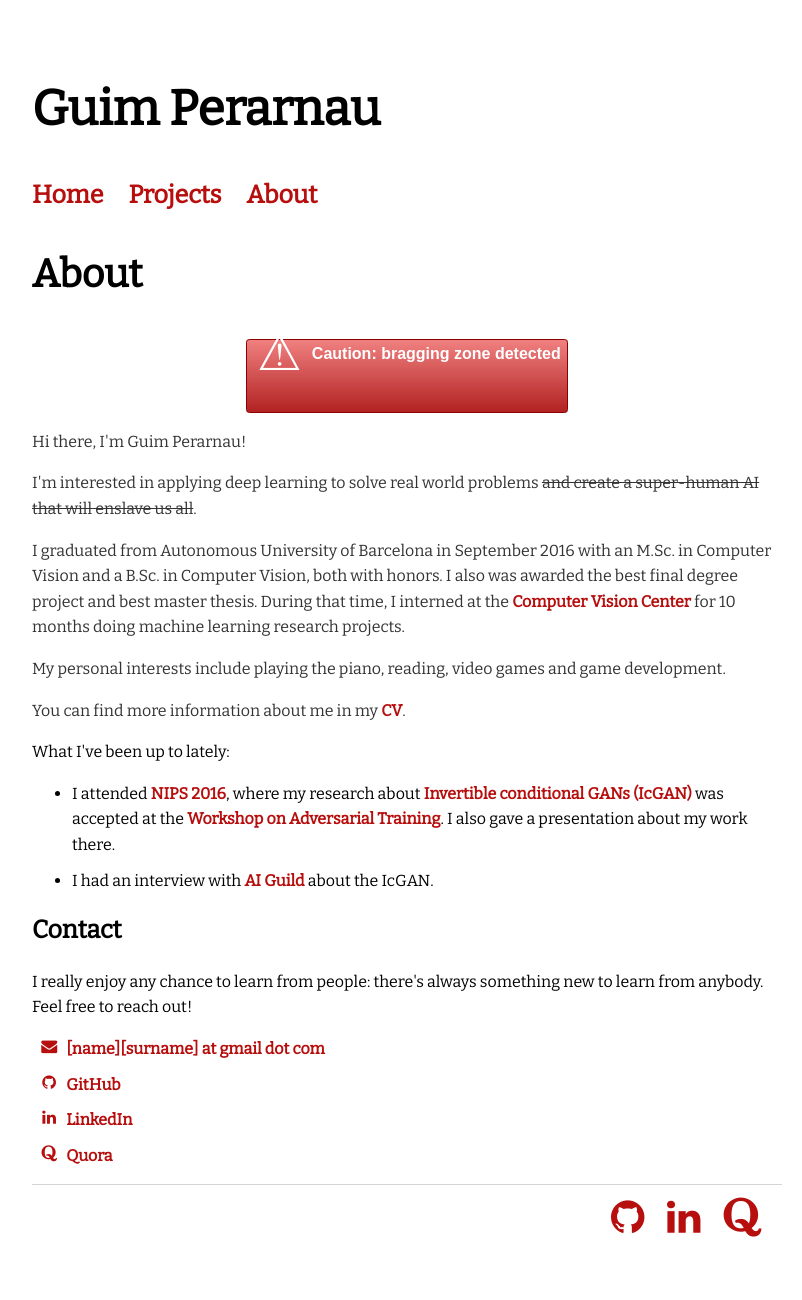
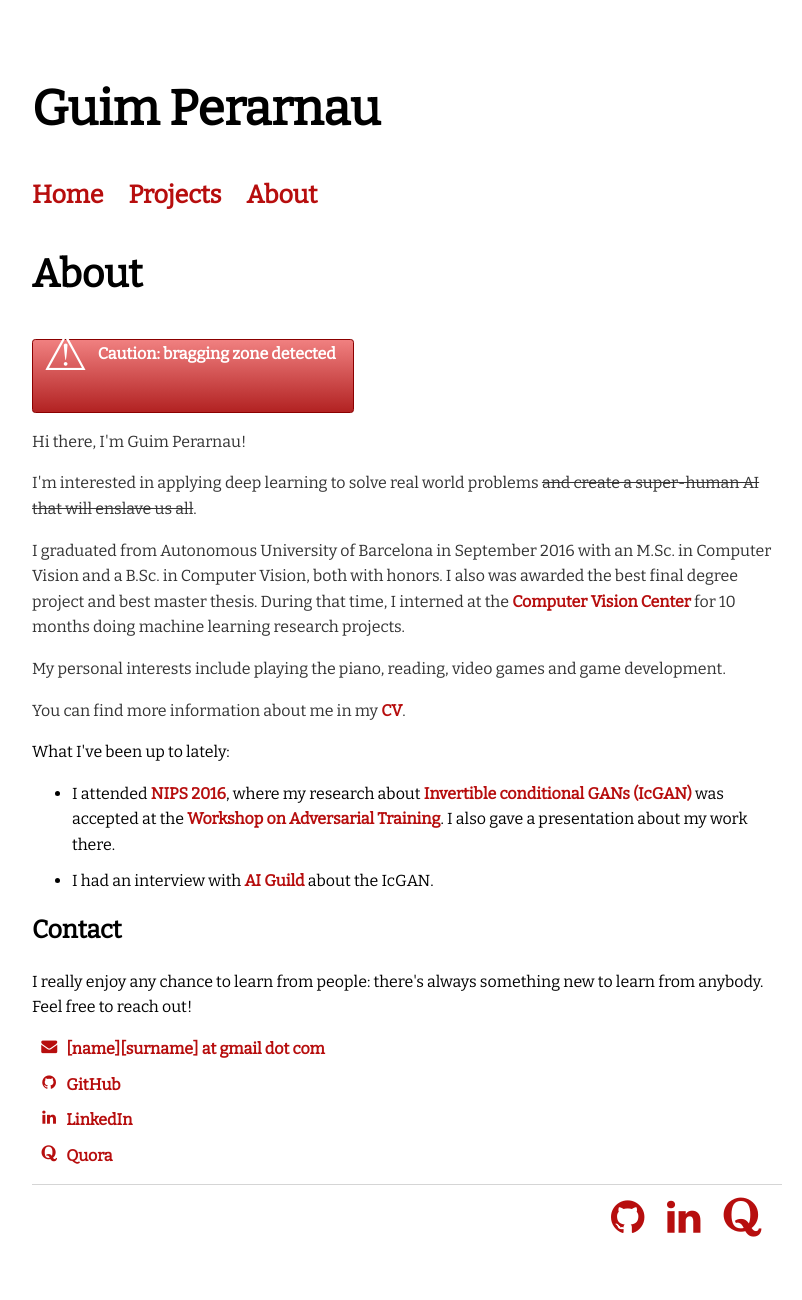
Before and after one commit to Guim3/guim3.github.io, a Jekyll site: the page built from about/index.html, in a window 1280 px wide. Shown: the whole page, without its empty margins (233-1035 px from the left). Built offline with Jekyll 4.4.1, drawn with Linux system fonts in a browser that asks for light colours.

Commit message:
Update warning style

```diff
--- a/css/main.css
+++ b/css/main.css
@@ -151,8 +151,6 @@ ul.posts li {
 }
 
 div.warn {
-  position: relative;
-  margin: 0 auto;
   border: solid 1px darkred;
   width: 20em; height: 4.5em;
   border-radius: .2em;
@@ -161,7 +159,7 @@ div.warn {
 }
 div.warn span.text {
   margin-left: 10px;
-  font-family: Arial;
+  font-family: Bitter;
   font-size: 16px;
   font-weight: 700;
   vertical-align: middle;
```
